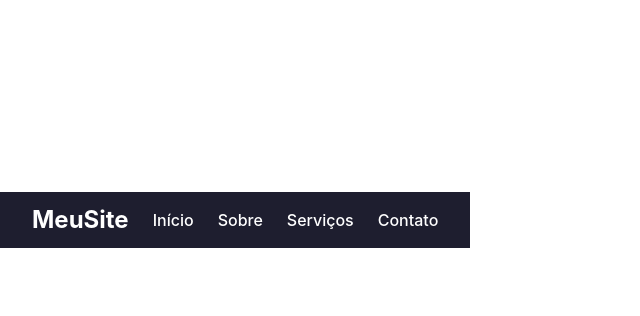
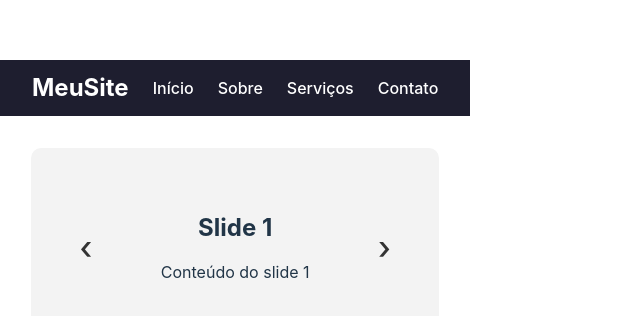
Before and after one commit to evertonProgramadorCriativo/Web-Site-Front-End-React-Redux-Lading-Page, a React (Vite) app: page / in a window 1280 px wide. Shown: the part 180-496 px from the top of the page, without its empty margins (0-640 px from the left). Built offline with nearby package versions, Linux system fonts and the light colour scheme.

Commit message:
V 0.2 - Carousel com React + Redux (sem libs de terceiros)

```diff
--- a/src/App.jsx
+++ b/src/App.jsx
@@ -6,7 +6,7 @@ const App = () => {
   return (
     <>
       <Header />
-     {/* <Carousel />/}
+      <Carousel />
       {/* Cards e Footer virão a seguir */}
     </>
   );
```
